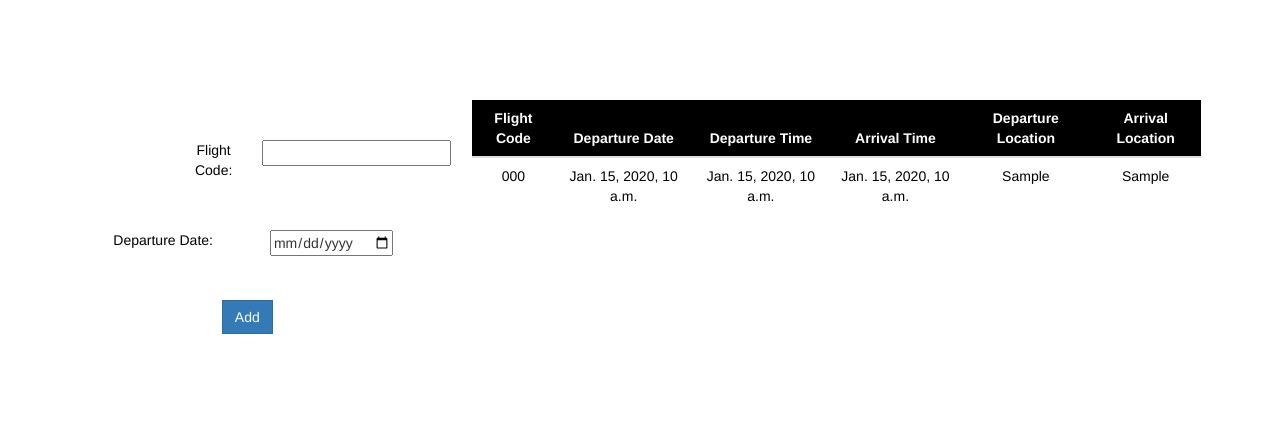
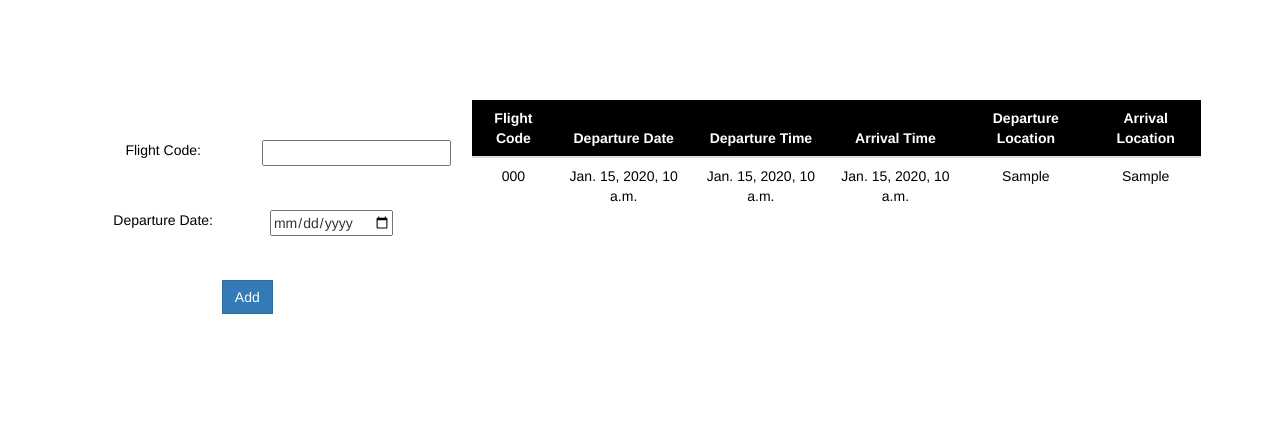
Before and after one commit to Deathridge/planit, a Django app: template flights/templates/flight.html in a window 1280 px wide. Shown: the part 52-482 px from the top of the page. Run offline with Django 3.2, Linux system fonts and the light colour scheme; the template is opened without the code that fills it: most values are stand-ins (such as "Sample title", 1, 10 or a date in 2020); form fields are guessed from the names that the template uses; some libraries are stand-ins or nearby versions.

Commit message:
layout change for form

```diff
--- a/static/css/flights.css
+++ b/static/css/flights.css
@@ -132,10 +132,6 @@
   text-align: center;
 }
 
-#flightcode {
-  margin-left: 30%;
-  margin-right: 30%;
-}
 
 .navbar .active {
   font-weight: bold;
```
